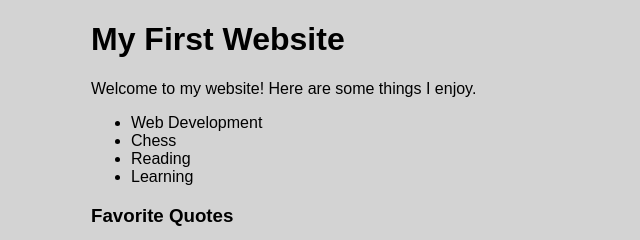
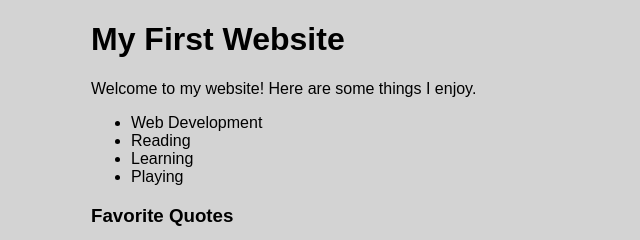
Before and after one commit to ragesh95/HtmlCss, a plain HTML site: page index.html in a window 1280 px wide. Shown: the top 240 px of the page, 299-939 px from the left. Drawn offline with Linux system fonts and the light colour scheme.

Commit message:
updatesind

```diff
--- a/index.html
+++ b/index.html
@@ -11,9 +11,9 @@
     <p>Welcome to my website! Here are some things I enjoy.</p>
     <ul>
       <li>Web Development</li>
-      <li>Chess</li>
       <li>Reading</li>
       <li>Learning</li>
+	  <li>Playing</li>
     </ul>
     <h3>Favorite Quotes</h3>
     <blockquote>
```
